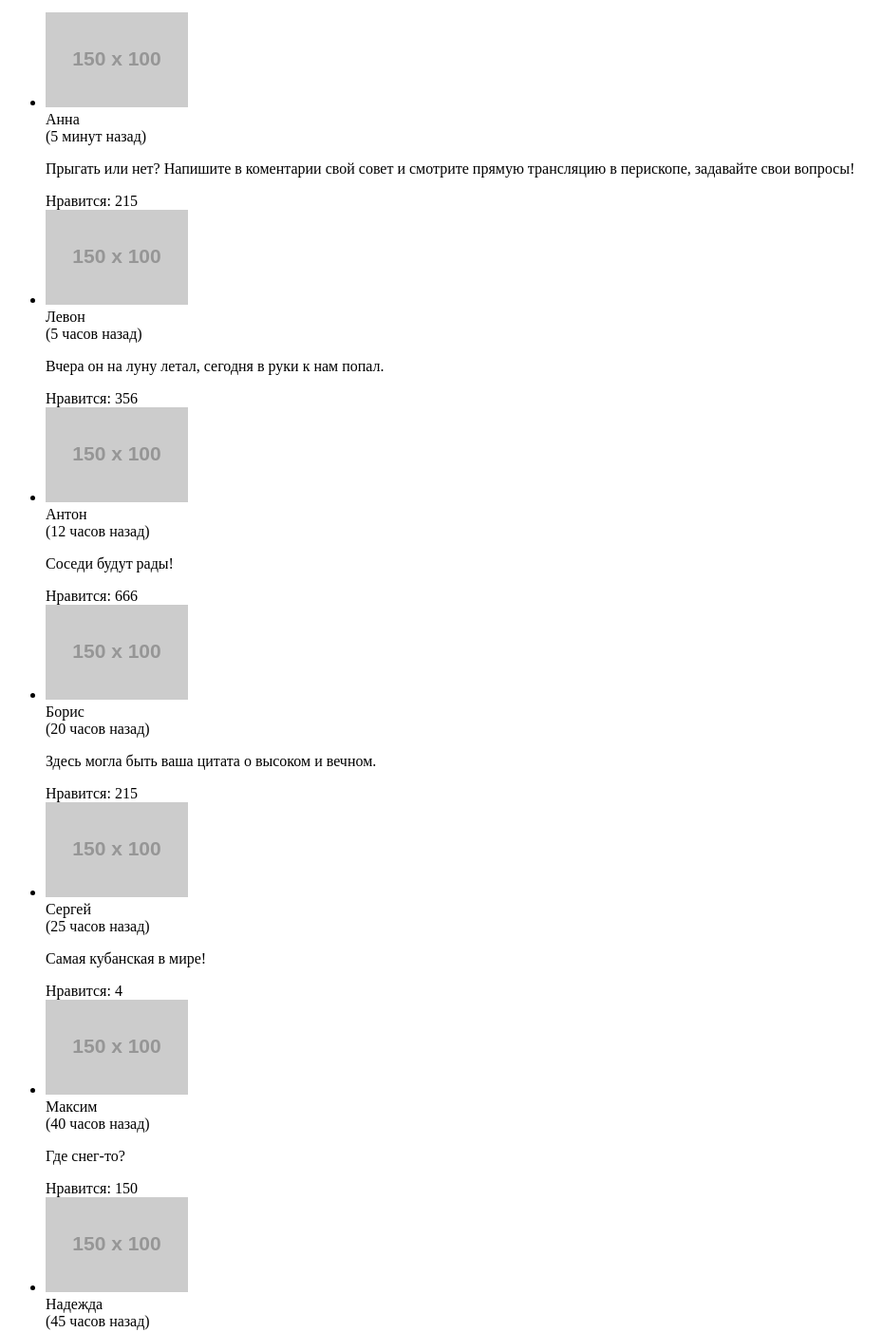
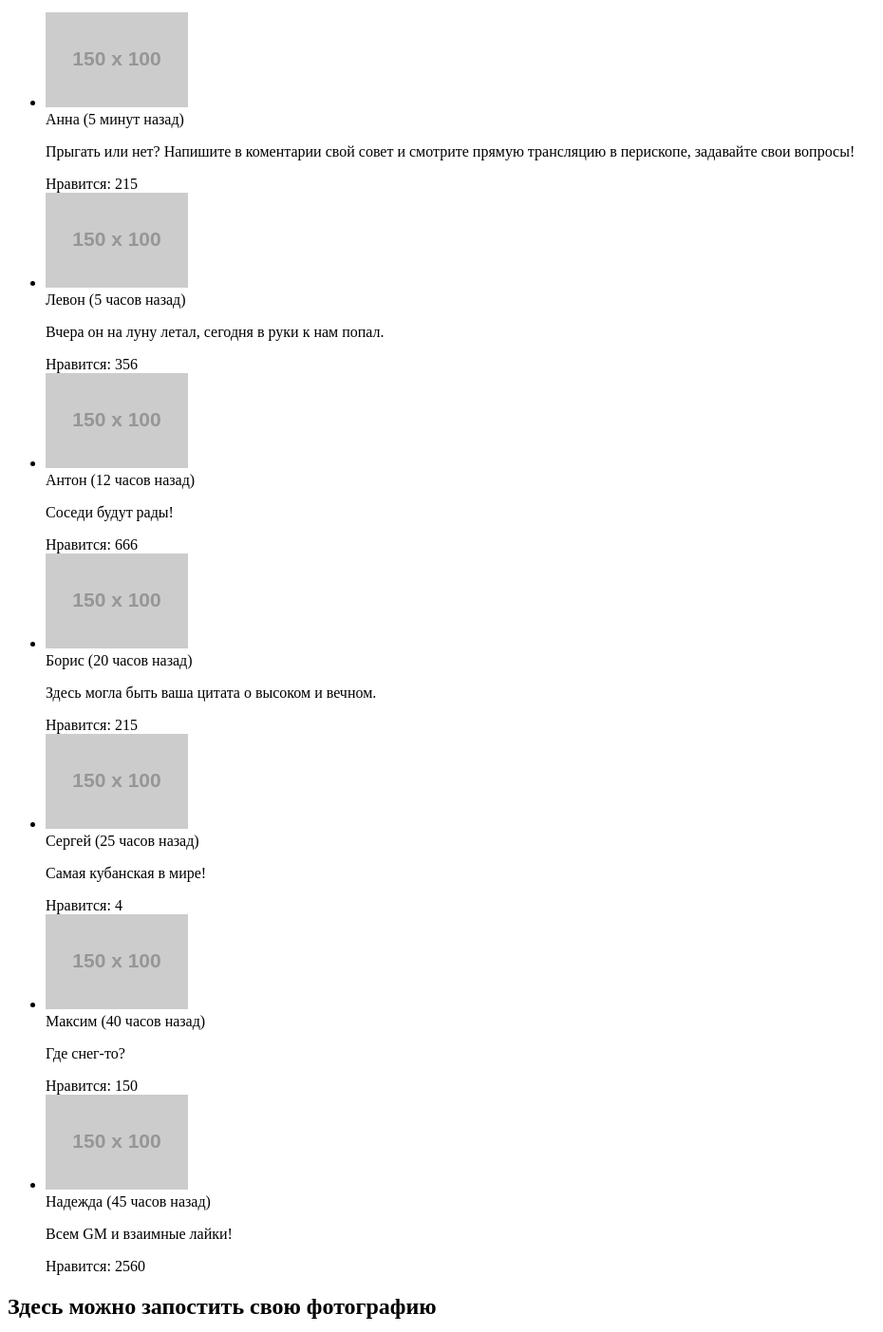
Before and after one commit to st1val/316635-pink, a website: page photo.html in a window 1280 px wide. Shown: the part 428-1831 px from the top of the page at 95% size, without its empty margins (0-930 px from the left). Drawn offline with Linux system fonts and the light colour scheme; placeholder pictures from the web are drawn by us.

Commit message:
Правки

```diff
--- a/photo.html
+++ b/photo.html
@@ -9,7 +9,7 @@
 <header class="page-header">
   <h1 class="visually-hidden">Пинк</h1>
   <div class="page-header__wrap">
-    <div class="page-header__logo">
+    <div class="page-header__logo logo">
       <img src="http://placehold.it/150x100" alt="Логотип Пинк">
     </div>
     <nav class="main-nav main-nav--closed main-nav--noj">
@@ -53,7 +53,7 @@
             <img src="http://placehold.it/150x100" alt="Фотография дня">
           </div>
           <div class="photo__info">
-            <div class="photo__author">Анна</div>
+            <span class="photo__author">Анна</span>
             <span class="photo__time">(5 минут назад)</span>
             <p>Прыгать или нет? Напишите в коментарии свой совет и смотрите прямую трансляцию в перископе, задавайте
               свои вопросы!</p>
@@ -67,7 +67,7 @@
             <img src="http://placehold.it/150x100" alt="Фотография пользователя">
           </div>
           <div class="photo__info">
-            <div class="photo__author">Левон</div>
+            <span class="photo__author">Левон</span>
             <span class="photo__time">(5 часов назад)</span>
             <p>Вчера он на луну летал, сегодня в руки к нам попал.</p>
             <div class="photo__like">
@@ -80,7 +80,7 @@
             <img src="http://placehold.it/150x100" alt="Фотография пользователя">
           </div>
           <div class="photo__info">
-            <div class="photo__author">Антон</div>
+            <span class="photo__author">Антон</span>
             <span class="photo__time">(12 часов назад)</span>
             <p>Соседи будут рады!</p>
             <div class="photo__like">
@@ -93,7 +93,7 @@
             <img src="http://placehold.it/150x100" alt="Фотография пользователя">
           </div>
           <div class="photo__info">
-            <div class="photo__author">Борис</div>
+            <span class="photo__author">Борис</span>
             <span class="photo__time">(20 часов назад)</span>
             <p>Здесь могла быть ваша цитата о высоком и вечном.</p>
             <div class="photo__like">
@@ -106,7 +106,7 @@
             <img src="http://placehold.it/150x100" alt="Фотография пользователя">
           </div>
           <div class="photo__info">
-            <div class="photo__author">Сергей</div>
+            <span class="photo__author">Сергей</span>
             <span class="photo__time">(25 часов назад)</span>
             <p>Самая кубанская в мире!</p>
             <div class="photo__like">
@@ -119,7 +119,7 @@
             <img src="http://placehold.it/150x100" alt="Фотография пользователя">
           </div>
           <div class="photo__info">
-            <div class="photo__author">Максим</div>
+            <span class="photo__author">Максим</span>
             <span class="photo__time">(40 часов назад)</span>
             <p>Где снег-то?</p>
             <div class="photo__like">
@@ -132,7 +132,7 @@
             <img src="http://placehold.it/150x100" alt="Фотография пользователя">
           </div>
           <div class="photo__info">
-            <div class="photo__author">Надежда</div>
+            <span class="photo__author">Надежда</span>
             <span class="photo__time">(45 часов назад)</span>
             <p>Всем GM и взаимные лайки!</p>
             <div class="photo__like">
@@ -171,7 +171,7 @@
 
 <footer class="page-footer">
   <div class="page-footer__wrap">
-    <a class="page-footer__logo" href="#">
+    <a class="page-footer__logo logo" href="#">
       <img src="http://placehold.it/150x100" alt="Логотип Пинк">
     </a>
     <ul class="page-footer__social social">
```
Also changed, not shown: form.html (+3 -3 lines), index.html (+5 -5 lines).
